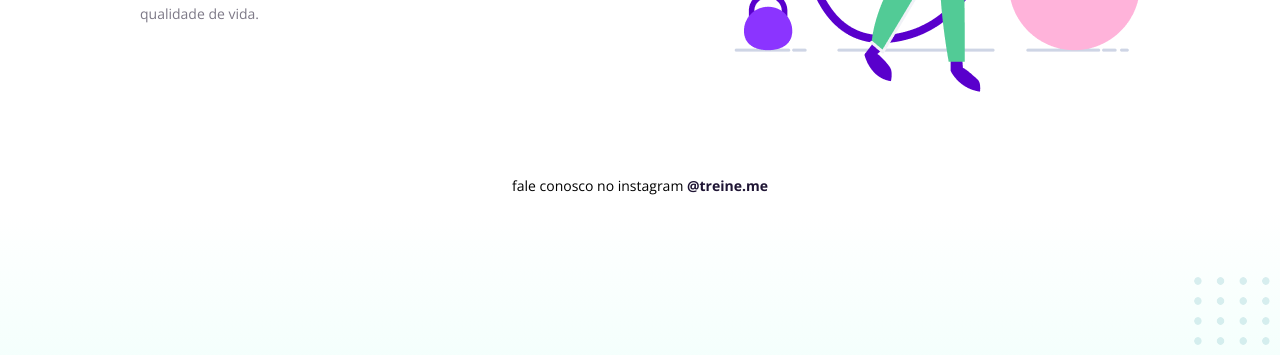
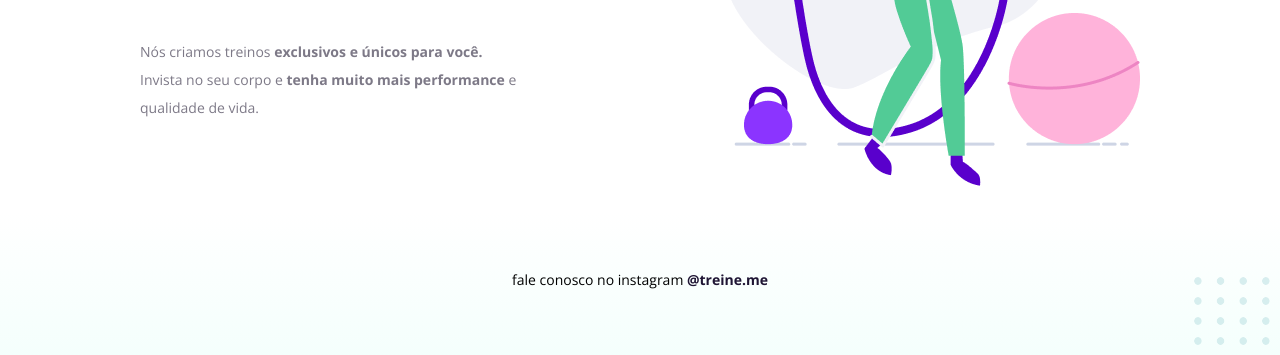
Before and after one commit to LucasRomani/projeto-01-rocketseat, a plain HTML site: page Código do desafio - 02/index.html in a window 1280 px wide. Shown: the part 445-800 px from the top of the page. Drawn offline with nearby package versions, Linux system fonts and the light colour scheme.

Commit message:
Update style.css

```diff
--- a/Código do desafio - 02/style.css
+++ b/Código do desafio - 02/style.css
@@ -24,6 +24,7 @@ body {
   }
 
   main{
+    margin-top: 109px;
     display: flex;
     justify-content: space-between;
   }
```
